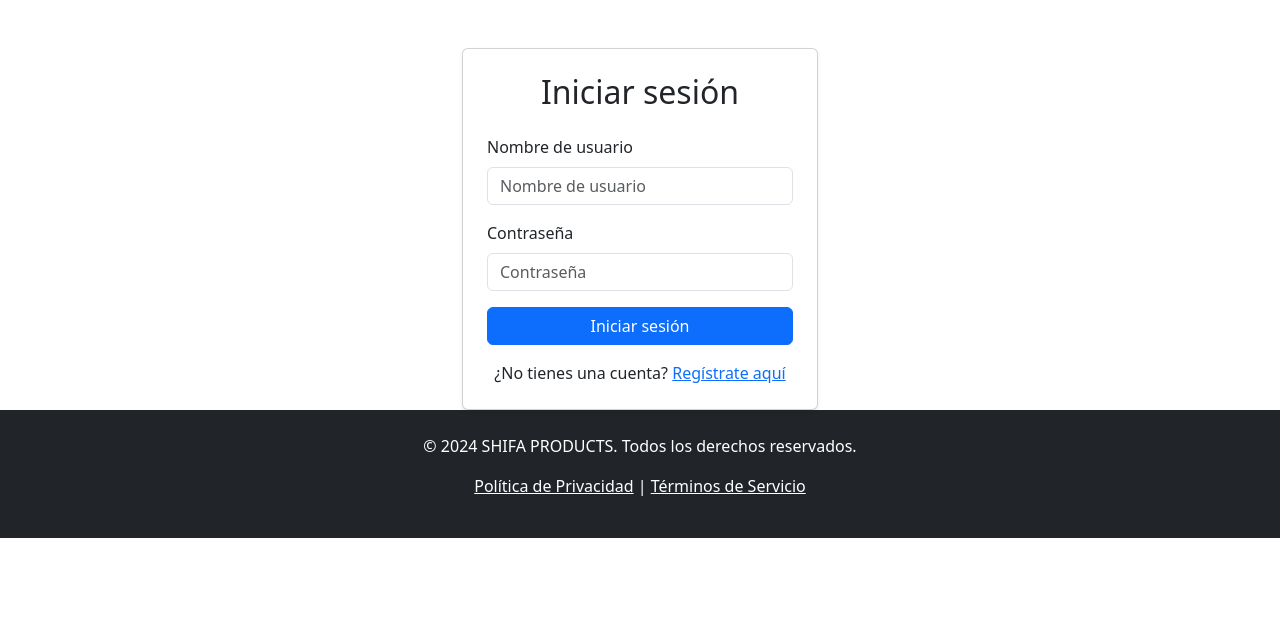
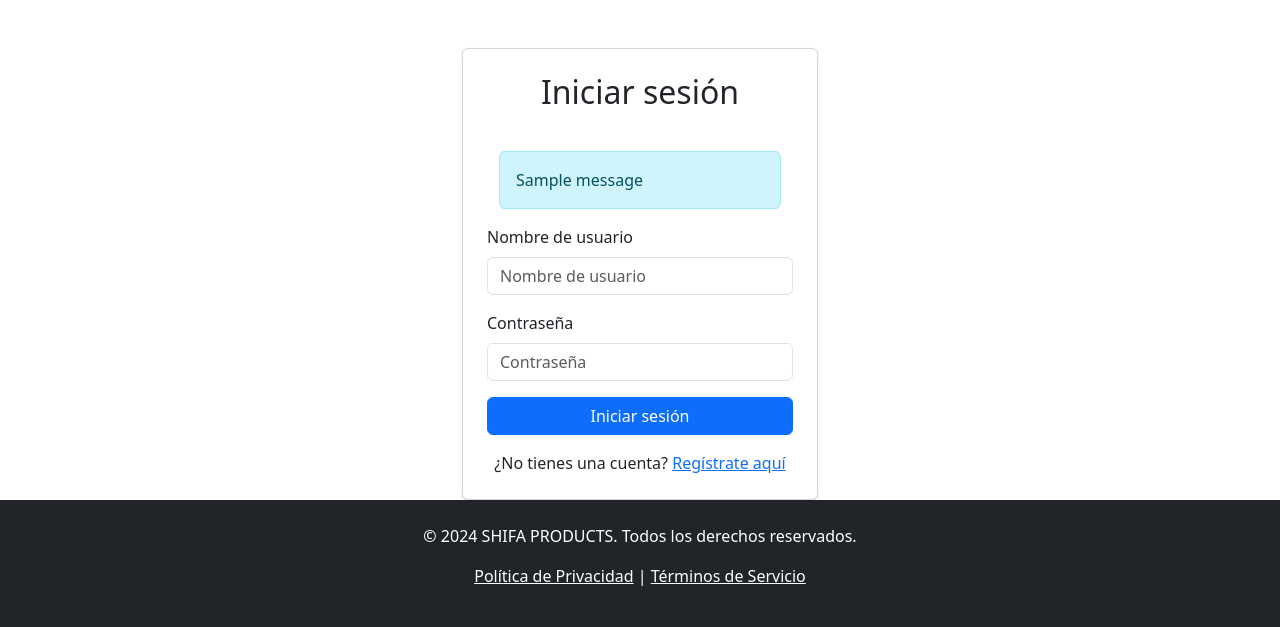
Before and after one commit to VladimirAzanza/shifa_products, a Django app: page /auth/login/ in a window 1280 px wide. Shown: the part 56-683 px from the top of the page. Run offline with Django 4.2, Linux system fonts and the light colour scheme; tables that the repository leaves empty hold one stand-in row (values such as "Sample post"); one stand-in notice (Sample message) is shown.

Commit message:
Add message to sign in to add to cart

```diff
--- a/shifa_products/cart/constants.py
+++ b/shifa_products/cart/constants.py
@@ -1 +1,2 @@
 SUCCESFUL_ADD_T0_CART_MESSAGE = 'El producto ha sido agregado a tu carrito.'
+SIGN_IN_TO_ADD_CART_MESSAGE = 'Inicia sesión para añadir productos al carrito.'
--- a/shifa_products/templates/registration/login.html
+++ b/shifa_products/templates/registration/login.html
@@ -6,6 +6,15 @@
         <div class="col-md-6 col-lg-4">
             <div class="card shadow-sm p-4">
                 <h2 class="card-title text-center mb-4">Iniciar sesión</h2>
+                {% if messages %}
+                  <div class="container mt-3">
+                  {% for message in messages %}
+                    <div class="alert alert-info alert-dismissible fade show" role="alert">
+                    {{ message }}
+                    </div>
+                  {% endfor %}
+                  </div>
+                {% endif %}
                 <form method="post">
                     {% csrf_token %}
                     <div class="mb-3">
```
Also changed, not shown: shifa_products/cart/views.py (+7 -2 lines).
